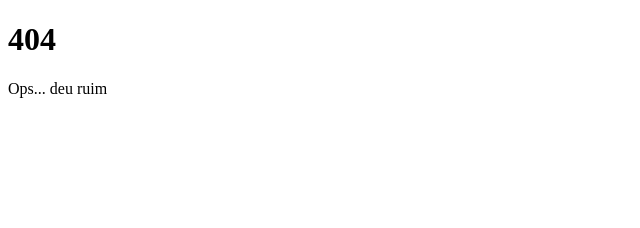
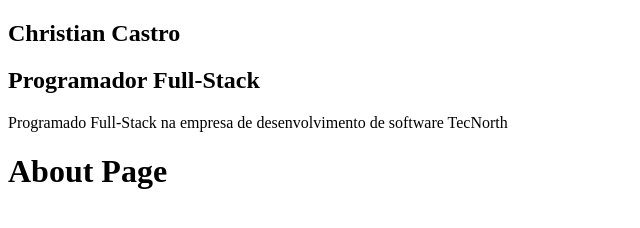
Before and after one commit to CCastro01/my-blog, a Gatsby site: page /about in a window 1280 px wide. Before the commit this address had no page. Shown: the whole page, without its empty margins (0-640 px from the left). Built offline with nearby package versions, Linux system fonts and the light colour scheme; Gatsby itself is replaced by a stand-in of ours.

Commit message:
About page

```diff
--- /dev/null
+++ b/src/components/Profile/index.js
@@ -0,0 +1,12 @@
+import React from 'react'
+const Profile = () =>(
+    <div className="Profile-wrapper">
+        <h1>Christian Castro</h1>
+        <h2>Programador Full-Stack</h2>
+        <p>
+            Programado Full-Stack na empresa de desenvolvimento de software TecNorth
+        </p>
+    </div>
+)
+
+export default Profile
--- a/src/components/layout.js
+++ b/src/components/layout.js
@@ -1,5 +1,6 @@
 import React from "react"
 import PropTypes from "prop-types"
+import Profile from "./Profile"
 
 
 
@@ -7,9 +8,12 @@ const Layout = ({ children }) => {
 
 
   return (
-
-        <main>{children}</main>
-
+    <>
+    <aside>
+      <Profile/>
+    </aside>
+    <main>{children}</main>
+    </>
   )
 }
 
--- /dev/null
+++ b/src/pages/about.js
@@ -0,0 +1,13 @@
+import React from 'react'
+import Layout from "../components/layout"
+import SEO from "../components/seo"
+
+const AboutPage = () => (
+    <Layout>
+        <SEO title="About"/>
+       <h1>
+            About Page
+       </h1>
+    </Layout>
+)
+export default AboutPage
```
